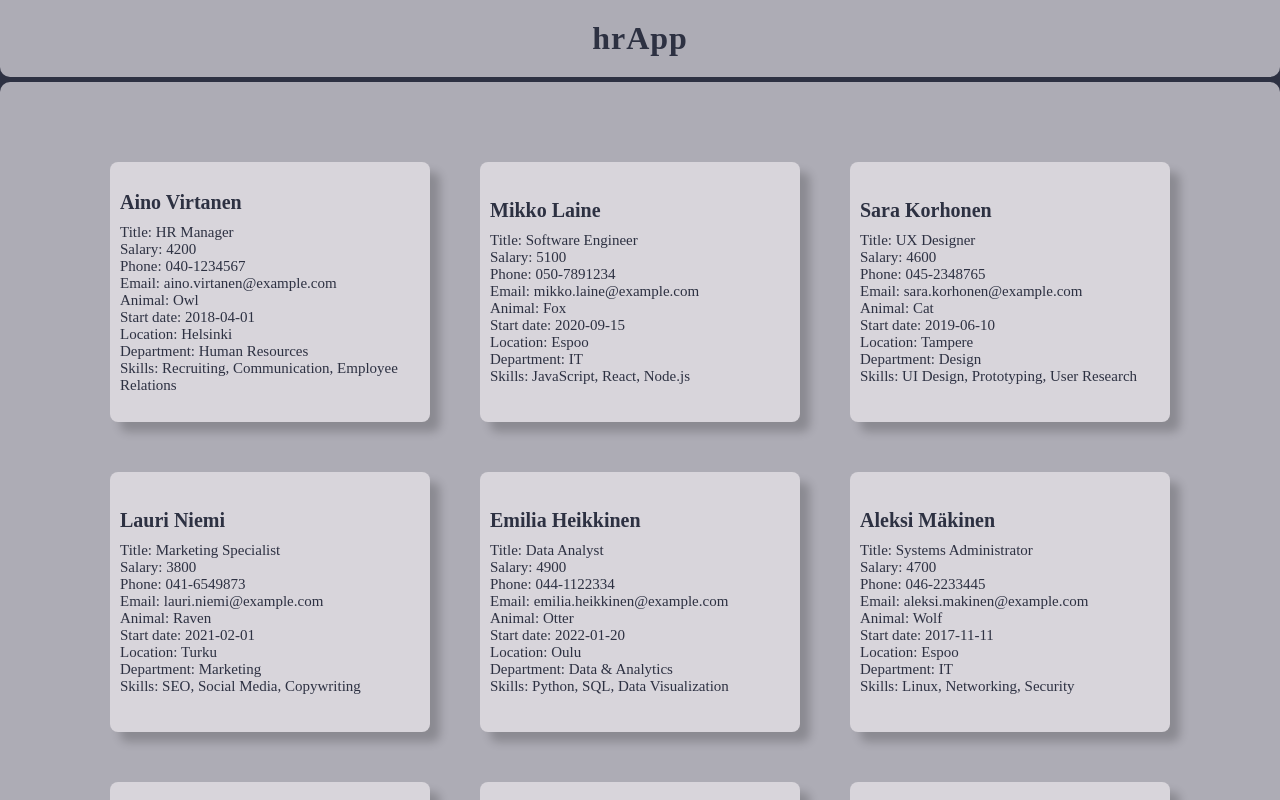
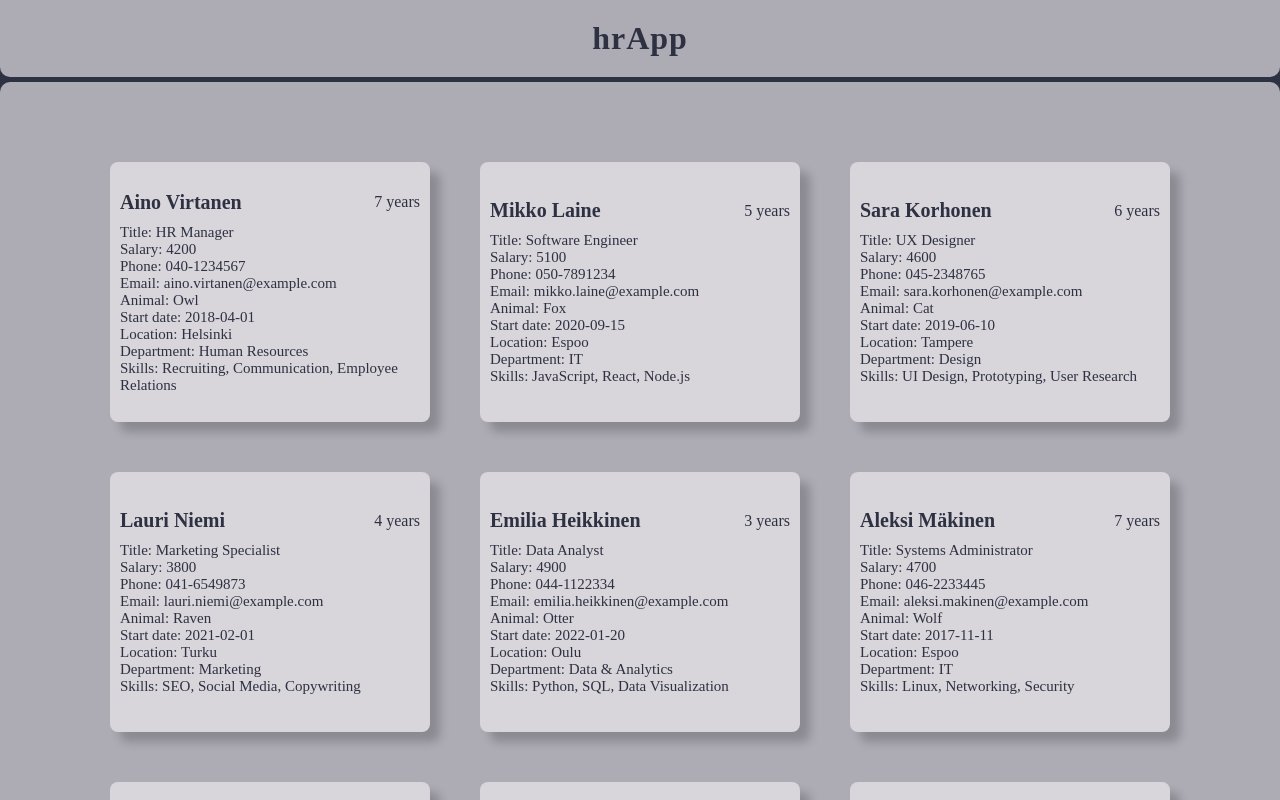
Before and after one commit to bean-123/hrApp, a React (Vite) app: page / in a window 1280 px wide. Shown: the top 800 px of the page. Built offline with nearby package versions, Linux system fonts and the light colour scheme.

Commit message:
Add date to PersonCard

```diff
--- a/src/App.jsx
+++ b/src/App.jsx
@@ -1,7 +1,6 @@
 import "./App.css";
 import Header from "./components/Header";
 import Footer from "./components/Footer";
-import PersonCard from "./components/PersonCard";
 import data from "./data";
 import PersonList from "./components/PersonList";
 import { useState } from "react";
--- a/src/components/PersonCard.jsx
+++ b/src/components/PersonCard.jsx
@@ -1,9 +1,23 @@
 import styles from "./PersonCard.module.css";
 
 const PersonCard = (props) => {
+  const start = new Date(props.startDate);
+  const today = new Date();
+
+  const years = today.getFullYear() - start.getFullYear();
+
+  const hasHadAnniversary =
+    today.getMonth() > start.getMonth() ||
+    (today.getMonth() === start.getMonth && today.getDate() >= start.Date());
+
+  const totalYears = hasHadAnniversary ? years : years - 1;
+
   return (
     <div className={styles.Person}>
-      <h2 className={styles.name}>{props.name}</h2>
+      <div className={styles.maintext}>
+        <h2 className={styles.name}>{props.name}</h2>
+        <p>{totalYears} years</p>
+      </div>
       <div className={styles.personinfo}>
         <p className={styles.title}>Title: {props.title}</p>
         <p className={styles.salary}>Salary: {props.salary}</p>
--- a/src/components/PersonCard.module.css
+++ b/src/components/PersonCard.module.css
@@ -11,10 +11,16 @@
   height: 240px;
 }
 
+.maintext {
+  display: flex;
+  align-items: center;
+  justify-content: space-between;
+  margin-bottom: 10px;
+}
+
 .name {
   font-weight: bold;
   font-size: 20px;
-  margin-bottom: 10px;
 }
 
 .personinfo {
```
